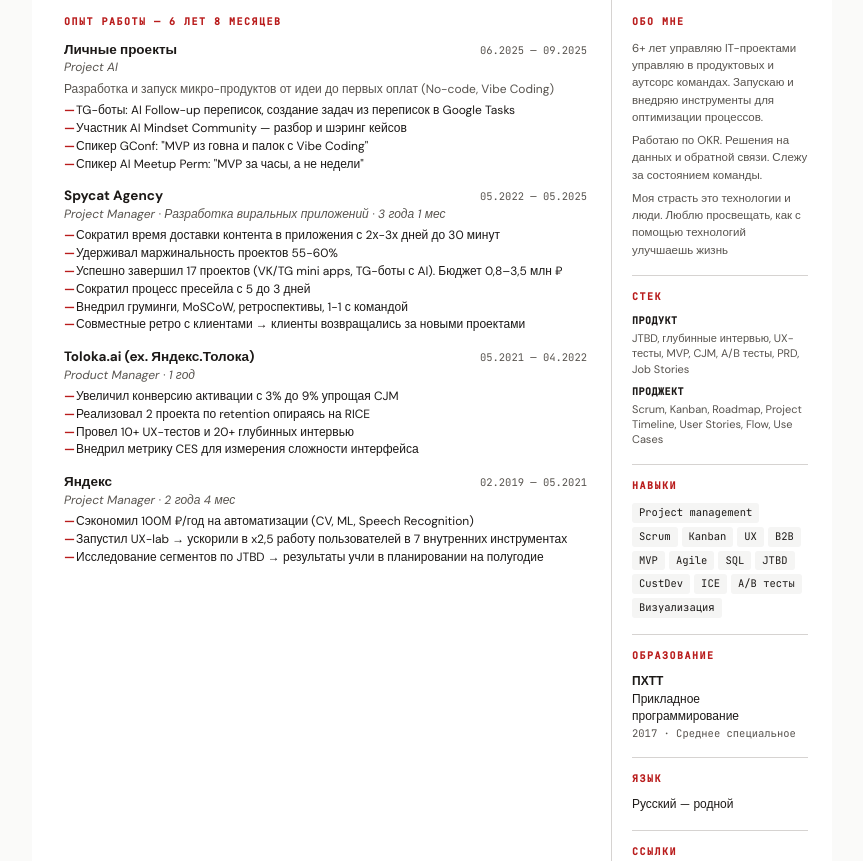
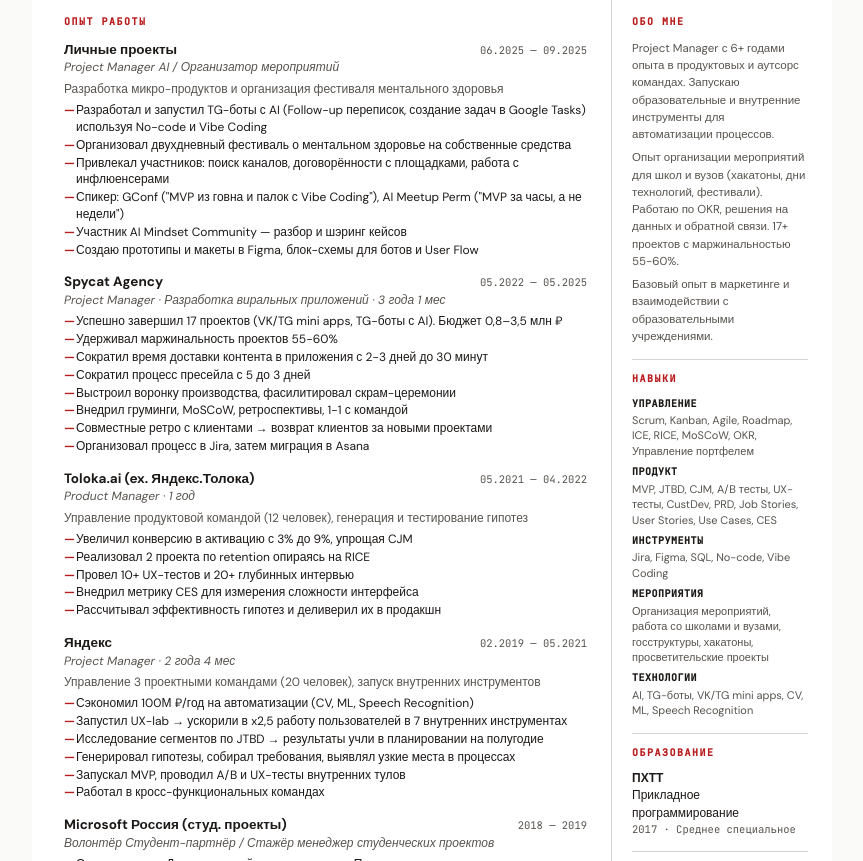
Before and after one commit to iliamak/cv, a plain HTML site: page index.html in a window 1280 px wide. Shown: the part 149-1010 px from the top of the page, without its empty margins (208-1071 px from the left). Drawn offline with Linux system fonts and the light colour scheme.

Commit message:
update: resume content v2 — education focus, Microsoft, expanded skills

```diff
--- a/index.html
+++ b/index.html
@@ -3,7 +3,7 @@
 <head>
     <meta charset="UTF-8">
     <meta name="viewport" content="width=device-width, initial-scale=1.0">
-    <title>Макаров Илья Алексеевич — Project Manager AI</title>
+    <title>Макаров Илья Алексеевич — Project Manager / Product Manager</title>
     <link rel="preconnect" href="https://fonts.googleapis.com">
     <link href="https://fonts.googleapis.com/css2?family=DM+Sans:ital,wght@0,400;0,500;0,600;0,700;1,400&family=JetBrains+Mono:wght@400;500&display=swap" rel="stylesheet">
     <style>
@@ -35,7 +35,6 @@
             min-height: 100vh;
         }
 
-        /* Header */
         .header {
             display: grid;
             grid-template-columns: 1fr auto;
@@ -52,7 +51,7 @@
         }
 
         .header .role {
-            font-size: 15px;
+            font-size: 14px;
             color: var(--accent);
             font-weight: 600;
             margin-top: 4px;
@@ -85,7 +84,6 @@
             margin-top: 2px;
         }
 
-        /* Main content */
         .content {
             display: grid;
             grid-template-columns: 1fr 220px;
@@ -101,7 +99,6 @@
             padding: 18px 24px 24px 20px;
         }
 
-        /* Section titles */
         .section-title {
             font-size: 10px;
             font-weight: 700;
@@ -112,7 +109,6 @@
             font-family: 'JetBrains Mono', monospace;
         }
 
-        /* Experience */
         .job {
             margin-bottom: 14px;
             position: relative;
@@ -174,14 +170,12 @@
             font-weight: 700;
         }
 
-        /* Sidebar sections */
         .sidebar-section {
-            margin-bottom: 16px;
+            margin-bottom: 14px;
         }
 
         .sidebar-section:last-child { margin-bottom: 0; }
 
-        /* Skills */
         .skills-list {
             display: flex;
             flex-wrap: wrap;
@@ -198,7 +192,6 @@
             line-height: 1.5;
         }
 
-        /* About */
         .about-text {
             font-size: 11.5px;
             color: var(--muted);
@@ -208,9 +201,8 @@
         .about-text p { margin-bottom: 6px; }
         .about-text p:last-child { margin-bottom: 0; }
 
-        /* Stack section */
         .stack-block {
-            margin-bottom: 8px;
+            margin-bottom: 6px;
         }
         .stack-label {
             font-size: 10px;
@@ -226,7 +218,6 @@
             line-height: 1.4;
         }
 
-        /* Education */
         .edu-item {
             font-size: 12px;
         }
@@ -236,7 +227,6 @@
             color: var(--muted);
         }
 
-        /* Links */
         .link-list {
             font-size: 11.5px;
             line-height: 1.7;
@@ -251,14 +241,12 @@
             border-color: var(--accent);
         }
 
-        /* Divider */
         .divider {
             border: none;
             border-top: 1px solid var(--border);
-            margin: 14px 0;
+            margin: 12px 0;
         }
 
-        /* Print */
         @media print {
             body { font-size: 12px; }
             .page { box-shadow: none; }
@@ -274,39 +262,39 @@
 </head>
 <body>
     <div class="page">
-        <!-- Header -->
         <header class="header">
             <div>
                 <h1>Макаров Илья Алексеевич</h1>
-                <div class="role">Project Manager</div>
-                <div class="specs">Менеджер проектов · Менеджер продукта · Полная занятость · Удалённо / Гибрид / Офис</div>
+                <div class="role">Project Manager / Product Manager</div>
+                <div class="specs">Опыт в образовательных и просветительских проектах · Полная занятость · Удалённо / Гибрид / Офис</div>
             </div>
             <div class="contacts">
                 <div>+7 (995) 598-00-47</div>
                 <div><a href="mailto:ili1mak@ya.ru">ili1mak@ya.ru</a></div>
                 <div>TG: <a href="https://t.me/makarov_mee">@makarov_mee</a></div>
                 <div>Блог: <a href="https://t.me/im_projects">t.me/im_projects</a></div>
-                <div class="location">Пермь · Готов к переезду (СПБ, Алматы)</div>
+                <div class="location">Пермь · Готов к переезду и командировкам</div>
             </div>
         </header>
 
         <div class="content">
-            <!-- Main column -->
             <div class="main">
-                <div class="section-title">Опыт работы — 6 лет 8 месяцев</div>
+                <div class="section-title">Опыт работы</div>
 
                 <div class="job">
                     <div class="job-header">
                         <span class="job-company">Личные проекты</span>
                         <span class="job-period">06.2025 — 09.2025</span>
                     </div>
-                    <div class="job-role">Project AI</div>
-                    <div class="job-desc">Разработка и запуск микро-продуктов от идеи до первых оплат (No-code, Vibe Coding)</div>
+                    <div class="job-role">Project Manager AI / Организатор мероприятий</div>
+                    <div class="job-desc">Разработка микро-продуктов и организация фестиваля ментального здоровья</div>
                     <ul>
-                        <li>TG-боты: AI Follow-up переписок, создание задач из переписок в Google Tasks</li>
+                        <li>Разработал и запустил TG-боты с AI (Follow-up переписок, создание задач в Google Tasks) используя No-code и Vibe Coding</li>
+                        <li>Организовал двухдневный фестиваль о ментальном здоровье на собственные средства</li>
+                        <li>Привлекал участников: поиск каналов, договорённости с площадками, работа с инфлюенсерами</li>
+                        <li>Спикер: GConf ("MVP из говна и палок с Vibe Coding"), AI Meetup Perm ("MVP за часы, а не недели")</li>
                         <li>Участник AI Mindset Community — разбор и шэринг кейсов</li>
-                        <li>Спикер GConf: "MVP из говна и палок с Vibe Coding"</li>
-                        <li>Спикер AI Meetup Perm: "MVP за часы, а не недели"</li>
+                        <li>Создаю прототипы и макеты в Figma, блок-схемы для ботов и User Flow</li>
                     </ul>
                 </div>
 
@@ -317,12 +305,14 @@
                     </div>
                     <div class="job-role">Project Manager · Разработка виральных приложений · 3 года 1 мес</div>
                     <ul>
-                        <li>Сократил время доставки контента в приложения с 2х-3х дней до 30 минут</li>
+                        <li>Успешно завершил 17 проектов (VK/TG mini apps, TG-боты с AI). Бюджет 0,8–3,5 млн ₽</li>
                         <li>Удерживал маржинальность проектов 55-60%</li>
-                        <li>Успешно завершил 17 проектов (VK/TG mini apps, TG-боты с AI). Бюджет 0,8–3,5 млн ₽</li>
+                        <li>Сократил время доставки контента в приложения с 2-3 дней до 30 минут</li>
                         <li>Сократил процесс пресейла с 5 до 3 дней</li>
+                        <li>Выстроил воронку производства, фасилитировал скрам-церемонии</li>
                         <li>Внедрил груминги, MoSCoW, ретроспективы, 1-1 с командой</li>
-                        <li>Совместные ретро с клиентами → клиенты возвращались за новыми проектами</li>
+                        <li>Совместные ретро с клиентами → возврат клиентов за новыми проектами</li>
+                        <li>Организовал процесс в Jira, затем миграция в Asana</li>
                     </ul>
                 </div>
 
@@ -332,11 +322,13 @@
                         <span class="job-period">05.2021 — 04.2022</span>
                     </div>
                     <div class="job-role">Product Manager · 1 год</div>
+                    <div class="job-desc">Управление продуктовой командой (12 человек), генерация и тестирование гипотез</div>
                     <ul>
-                        <li>Увеличил конверсию активации с 3% до 9% упрощая CJM</li>
+                        <li>Увеличил конверсию в активацию с 3% до 9%, упрощая CJM</li>
                         <li>Реализовал 2 проекта по retention опираясь на RICE</li>
                         <li>Провел 10+ UX-тестов и 20+ глубинных интервью</li>
                         <li>Внедрил метрику CES для измерения сложности интерфейса</li>
+                        <li>Рассчитывал эффективность гипотез и деливерил их в продакшн</li>
                     </ul>
                 </div>
 
@@ -346,36 +338,39 @@
                         <span class="job-period">02.2019 — 05.2021</span>
                     </div>
                     <div class="job-role">Project Manager · 2 года 4 мес</div>
+                    <div class="job-desc">Управление 3 проектными командами (20 человек), запуск внутренних инструментов</div>
                     <ul>
                         <li>Сэкономил 100М ₽/год на автоматизации (CV, ML, Speech Recognition)</li>
                         <li>Запустил UX-lab → ускорили в x2,5 работу пользователей в 7 внутренних инструментах</li>
                         <li>Исследование сегментов по JTBD → результаты учли в планировании на полугодие</li>
+                        <li>Генерировал гипотезы, собирал требования, выявлял узкие места в процессах</li>
+                        <li>Запускал MVP, проводил A/B и UX-тесты внутренних тулов</li>
+                        <li>Работал в кросс-функциональных командах</li>
+                    </ul>
+                </div>
+
+                <div class="job">
+                    <div class="job-header">
+                        <span class="job-company">Microsoft Россия (студ. проекты)</span>
+                        <span class="job-period">2018 — 2019</span>
+                    </div>
+                    <div class="job-role">Волонтёр Студент-партнёр / Стажёр менеджер студенческих проектов</div>
+                    <ul>
+                        <li>Организовывал Дни технологий в школах и вузах Перми</li>
+                        <li>Проводил хакатоны для студентов и школьников</li>
+                        <li>Организовывал партнёрские стартап-питчи совместно с ФРИИ и инкубатором Ингрия</li>
+                        <li>Взаимодействовал с администрацией школ, ССУЗов и ВУЗов</li>
                     </ul>
                 </div>
             </div>
 
-            <!-- Sidebar -->
             <div class="sidebar">
                 <div class="sidebar-section">
                     <div class="section-title">Обо мне</div>
                     <div class="about-text">
-                        <p>6+ лет управляю IT-проектами управляю в продуктовых и аутсорс командах. Запускаю и внедряю инструменты для оптимизации процессов.</p>
-                        <p>Работаю по OKR. Решения на данных и обратной связи. Слежу за состоянием команды.</p>
-                        <p>Моя страсть это технологии и люди. Люблю просвещать, как с помощью технологий улучшаешь жизнь</p>
-                    </div>
-                </div>
-
-                <hr class="divider">
-
-                <div class="sidebar-section">
-                    <div class="section-title">Стек</div>
-                    <div class="stack-block">
-                        <div class="stack-label">Продукт</div>
-                        <div class="stack-items">JTBD, глубинные интервью, UX-тесты, MVP, CJM, A/B тесты, PRD, Job Stories</div>
-                    </div>
-                    <div class="stack-block">
-                        <div class="stack-label">Проджект</div>
-                        <div class="stack-items">Scrum, Kanban, Roadmap, Project Timeline, User Stories, Flow, Use Cases</div>
+                        <p>Project Manager с 6+ годами опыта в продуктовых и аутсорс командах. Запускаю образовательные и внутренние инструменты для автоматизации процессов.</p>
+                        <p>Опыт организации мероприятий для школ и вузов (хакатоны, дни технологий, фестивали). Работаю по OKR, решения на данных и обратной связи. 17+ проектов с маржинальностью 55-60%.</p>
+                        <p>Базовый опыт в маркетинге и взаимодействии с образовательными учреждениями.</p>
                     </div>
                 </div>
 
@@ -383,20 +378,25 @@
 
                 <div class="sidebar-section">
                     <div class="section-title">Навыки</div>
-                    <div class="skills-list">
-                        <span class="skill-tag">Project management</span>
-                        <span class="skill-tag">Scrum</span>
-                        <span class="skill-tag">Kanban</span>
-                        <span class="skill-tag">UX</span>
-                        <span class="skill-tag">B2B</span>
-                        <span class="skill-tag">MVP</span>
-                        <span class="skill-tag">Agile</span>
-                        <span class="skill-tag">SQL</span>
-                        <span class="skill-tag">JTBD</span>
-                        <span class="skill-tag">CustDev</span>
-                        <span class="skill-tag">ICE</span>
-                        <span class="skill-tag">A/B тесты</span>
-                        <span class="skill-tag">Визуализация</span>
+                    <div class="stack-block">
+                        <div class="stack-label">Управление</div>
+                        <div class="stack-items">Scrum, Kanban, Agile, Roadmap, ICE, RICE, MoSCoW, OKR, Управление портфелем</div>
+                    </div>
+                    <div class="stack-block">
+                        <div class="stack-label">Продукт</div>
+                        <div class="stack-items">MVP, JTBD, CJM, A/B тесты, UX-тесты, CustDev, PRD, Job Stories, User Stories, Use Cases, CES</div>
+                    </div>
+                    <div class="stack-block">
+                        <div class="stack-label">Инструменты</div>
+                        <div class="stack-items">Jira, Figma, SQL, No-code, Vibe Coding</div>
+                    </div>
+                    <div class="stack-block">
+                        <div class="stack-label">Мероприятия</div>
+                        <div class="stack-items">Организация мероприятий, работа со школами и вузами, госструктуры, хакатоны, просветительские проекты</div>
+                    </div>
+                    <div class="stack-block">
+                        <div class="stack-label">Технологии</div>
+                        <div class="stack-items">AI, TG-боты, VK/TG mini apps, CV, ML, Speech Recognition</div>
                     </div>
                 </div>
 
```
